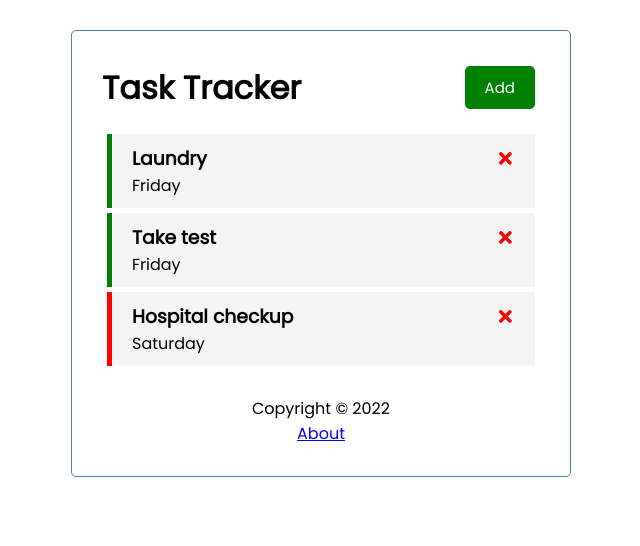
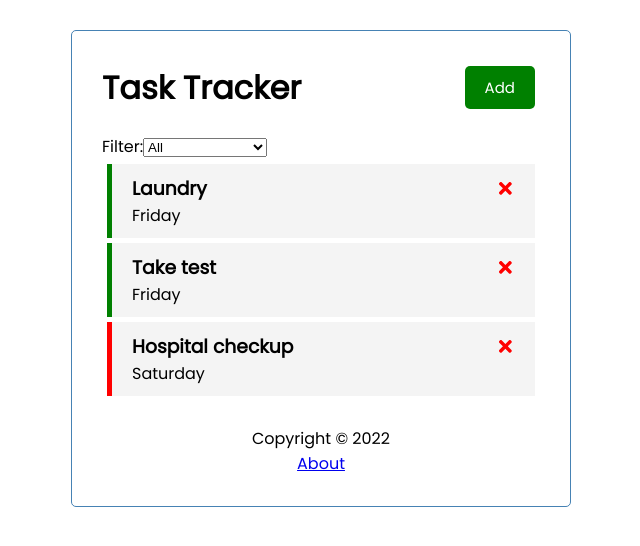
Before and after one commit to ernestmalcolm/task-app, a React (Create React App) app: page / in a window 1280 px wide. Shown: the top 546 px of the page, without its empty margins (319-959 px from the left). Built offline with nearby package versions, Linux system fonts and the light colour scheme; data requests are answered from the project's data file.

Commit message:
Introduction of Filter feature

```diff
--- a/src/App.js
+++ b/src/App.js
@@ -1,17 +1,17 @@
 import { useState, useEffect } from "react";
 import React from "react";
+import { BrowserRouter as Router, Route, Routes } from "react-router-dom";
 import Header from "./components/Header";
 import Tasks from "./components/Tasks";
 import AddTask from "./components/AddTask";
 import Footer from "./components/Footer";
 import About from "./components/About";
-import { BrowserRouter as Router, Route, Routes } from "react-router-dom";
+import TaskFilter from "./components/TaskFilter";
 
 export const App = () => {
   const [showAdd, setShowAdd] = useState(false);
 
   const [tasks, setTasks] = useState([])
-  // const [tasks, setTasks] = useRecoilState([]);
 
   useEffect(() => {
     const getTasks = async () => {
@@ -48,7 +48,7 @@ export const App = () => {
 
     const data = await res.json();
 
-    setTasks([...tasks, task]);
+    setTasks([...tasks, data]);
 
     // const id = Math.floor(Math.random() * 1000);
     // const newTask = { id, ...task };
--- /dev/null
+++ b/src/components/TaskFilter.js
@@ -0,0 +1,19 @@
+import React from 'react'
+
+const TaskFilter = () => {
+
+    // const [filter, setFilter] = useRecoilState(tasksFilter);
+
+    return (
+        <div>
+            Filter:
+                <select>
+                    <option value="Show All">All</option>
+                    <option value="Show Completed">With reminder</option>
+                    <option value="Show Uncompleted">Without reminder</option>
+                </select>
+        </div>
+    )
+}
+
+export default TaskFilter
--- a/src/components/Tasks.js
+++ b/src/components/Tasks.js
@@ -1,9 +1,13 @@
 import Task from "./Task"
+import TaskFilter from "./TaskFilter";
 
 const Tasks = (props) => {
 
     return (
     <>
+    <TaskFilter />
+    {/* map through the tasks array and call the Task component for each element.
+    Also pass the value of each element to the Task component */}
       {props.tasks.map((task) => (
         <Task key={task.id} task={task} onDelete={props.onDelete} onToggle={props.onToggle} />
       ))}
```
